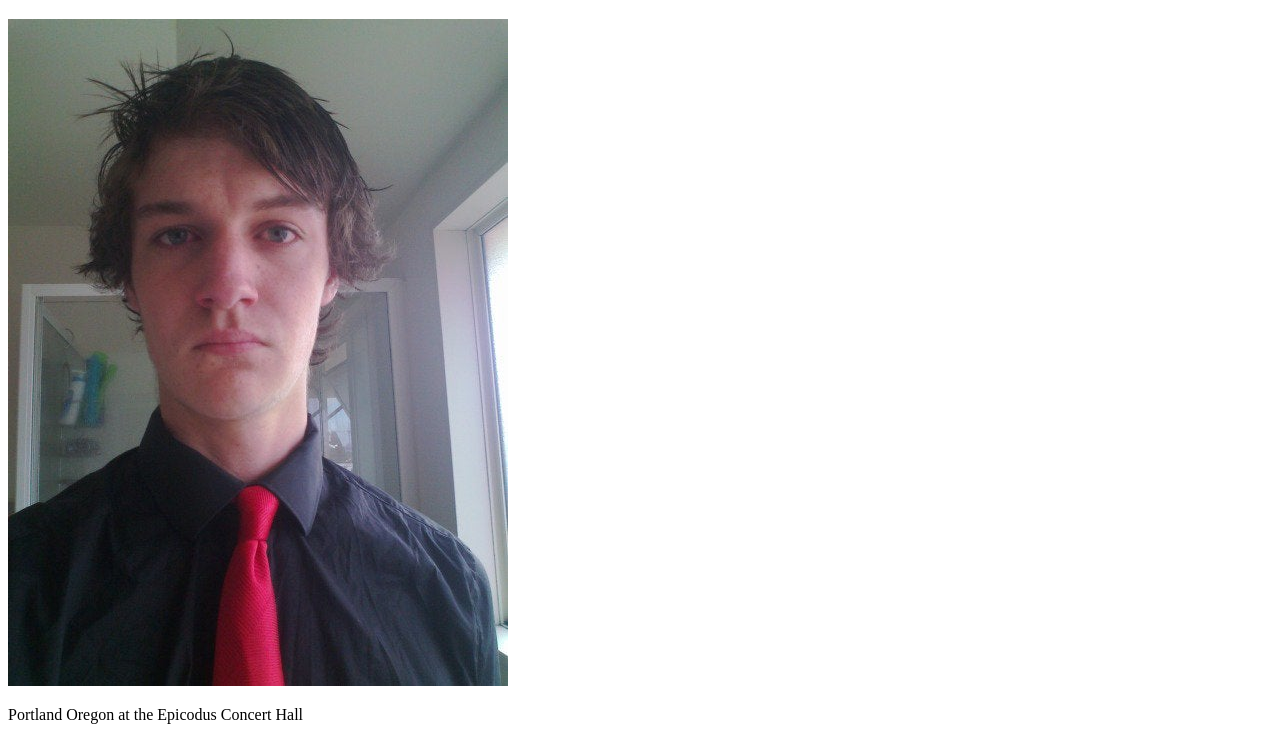
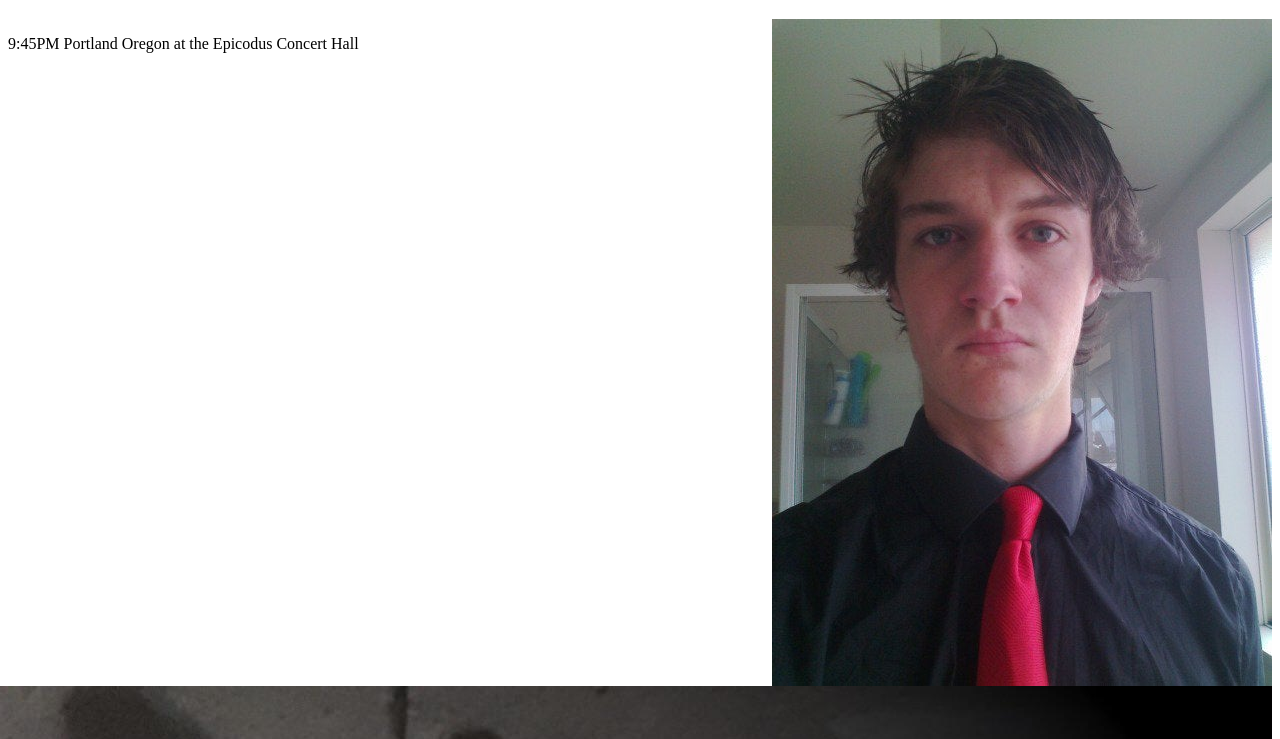
Before and after one commit to Chaseswendsen/greenday_concerts, a plain HTML site: page index.html in a window 1280 px wide. Shown: the part 61-800 px from the top of the page. Drawn offline with Linux system fonts and the light colour scheme.

Commit message:
Add to styles.css and added photos into img folder as well as more text into index.html
co-authored by Brycen Bartolome <brycenbartolome@gmail.com>
Co-authored by Forrest Reiland <freiland@email.arizona.edu>

```diff
--- a/css/styles.css
+++ b/css/styles.css
@@ -1,4 +1,7 @@
 img{
-  width: 30%;
-  background-color: yellow;
+  max width: 50%;
+  float: right;
 }
+p{
+  float: left;
+}
--- a/index.html
+++ b/index.html
@@ -1,12 +1,19 @@
 <!DOCTYPE html>
 <html lang="en-US">
-<title>Greenday Webpage</title>
+  <head></head>
+  <link href="css/styles.css" rel="stylesheet" type="text/css">
+  <title>Greenday Webpage</title>
+  <body>
 <h1>Greenday Upcoming Concerts</h1>
 <div class=stuff>
   <img src="img/-VCqOwXoUhWJkDLKwZP8Lj9Xl7Lm6LepPrm84ImeYG8.jpg">
-  <p>Portland Oregon at the Epicodus Concert Hall</p>
-  <p></p>
+  <p>9:45PM Portland Oregon at the Epicodus Concert Hall</p>
+  <img src="img/9phhqqo1imv11.jpg">
+  <p>10:30PM Eugene Oregon at the Mcdonald Theater</p>
+  <img src="img/atndw9i237w31.jpg">
+  <p>10:30PM Gresham Oregon at the Palace Theater</p>
 </div>
+</body>
 
 
 </html>
```
Also changed, not shown: img/9phhqqo1imv11.jpg (added).
